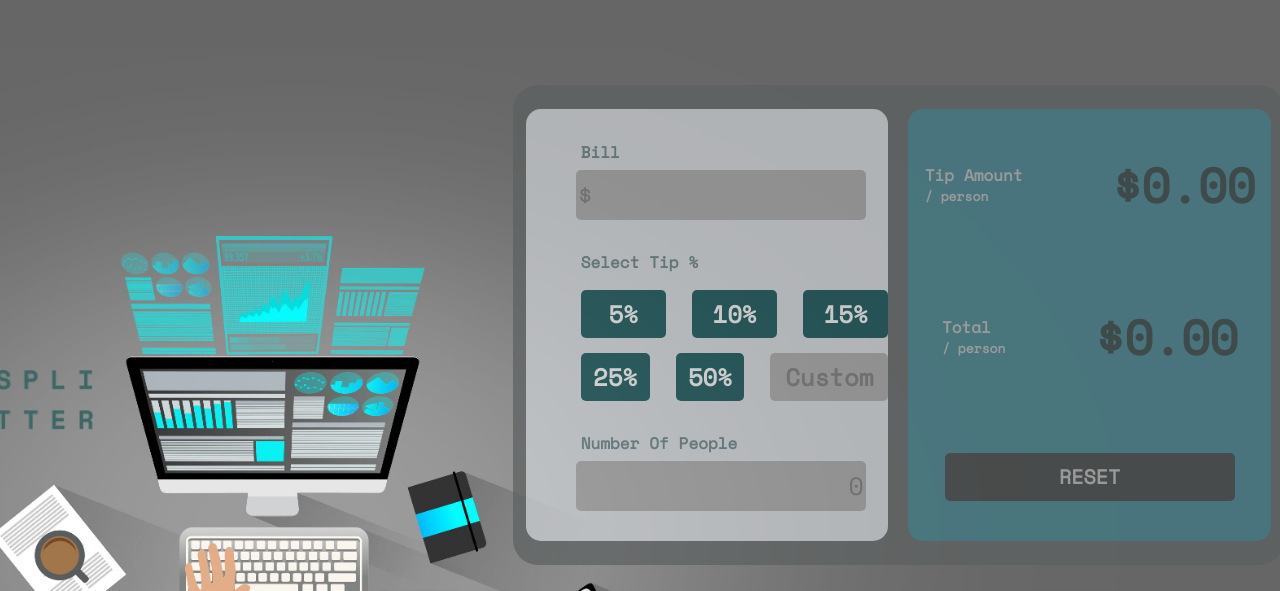
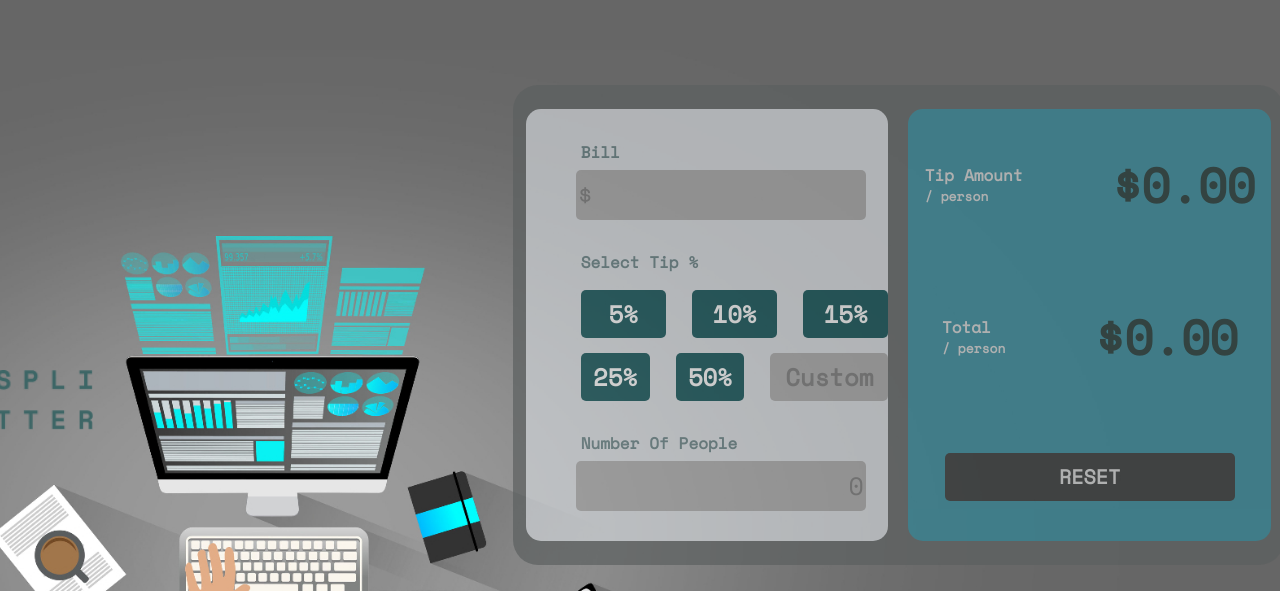
Before and after one commit to gogolashvili/-tip-calculator-app--5-, a plain HTML site: page index.html in a window 1280 px wide. Shown: the top 591 px of the page. Drawn offline with nearby package versions, Linux system fonts and the light colour scheme.

Commit message:
change styles

```diff
--- a/style.css
+++ b/style.css
@@ -44,7 +44,7 @@ img {
   height: 90%;
   background-color: rgb(31, 150, 174);
   border-radius: 15px;
-  opacity: 0.5;
+  opacity: 0.7;
 }
 label {
   width: 160px;
```
